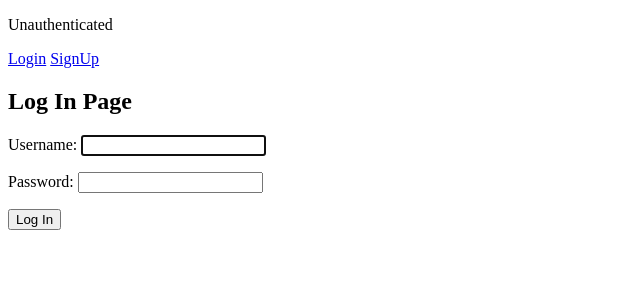
After one commit to NadGarDez/django_book_practices, a Django app: page /accounts/login/ in a window 1280 px wide. The commit adds this page. Shown: the top 300 px of the page, without its empty margins (0-640 px from the left). Run offline with Django 5.2, Linux system fonts and the light colour scheme.

Commit message:
added new sign up and login features to blog

```diff
--- a/blog/blog/settings.py
+++ b/blog/blog/settings.py
@@ -37,7 +37,8 @@ INSTALLED_APPS = [
     'django.contrib.sessions',
     'django.contrib.messages',
     'django.contrib.staticfiles',
-    'superblog.apps.SuperblogConfig'
+    'superblog.apps.SuperblogConfig',
+    'accounts.apps.AccountsConfig'
 
 ]
 
@@ -74,6 +75,9 @@ WSGI_APPLICATION = 'blog.wsgi.application'
 
 # Database
 # https://docs.djangoproject.com/en/5.1/ref/settings/#databases
+
+LOGIN_REDIRECT_URL = 'home'
+LOGOUT_REDIRECT_URL = 'home'
 
 DATABASES = {
         'default': {
--- a/blog/blog/urls.py
+++ b/blog/blog/urls.py
@@ -19,5 +19,7 @@ from django.urls import path, include
 
 urlpatterns = [
     path('admin/', admin.site.urls),
-    path('', include('superblog.urls'))
+    path('', include('superblog.urls')),
+    path('accounts/', include('django.contrib.auth.urls')),
+    path('accounts/', include('accounts.urls'))
 ]
--- a/blog/templates/base.html
+++ b/blog/templates/base.html
@@ -11,7 +11,22 @@
     <link href="{% static 'css/base.css' %}" rel="stylesheet">
 </head>
 <body>
-  <a href="{% url 'new_post' %}">New Post</a>
+  {% if user.is_authenticated%}
+    <p>Hi {{user.username}}</p>
+    <form method='post' action='{% url 'logout'  %}'>
+      {% csrf_token %}
+      <button type='submit'>Logout</button>
+    </form>
+
+    <a href="{% url 'new_post' %}">New Post</a>
+  {% else %}
+
+    <p>Unauthenticated</p>
+    <a href="{% url 'login' %}">Login</a>
+    <a href="{% url 'signup' %}">SignUp</a>
+
+  {% endif %}
+
   {% block content %}
   {% endblock content %}
 </body>
--- /dev/null
+++ b/blog/templates/registration/login.html
@@ -0,0 +1,13 @@
+{% extends 'base.html'  %}
+
+{% block content %}
+
+<h2>Log In Page</h2>
+
+  <form method='post'>
+    {% csrf_token  %}
+    {{ form.as_p }}
+    <button type="submit">Log In</button>
+  </form>
+
+{% endblock content%}
```
Also changed, not shown: blog/templates/signup.html (added, +9 -0 lines), blog/db.sqlite3.
